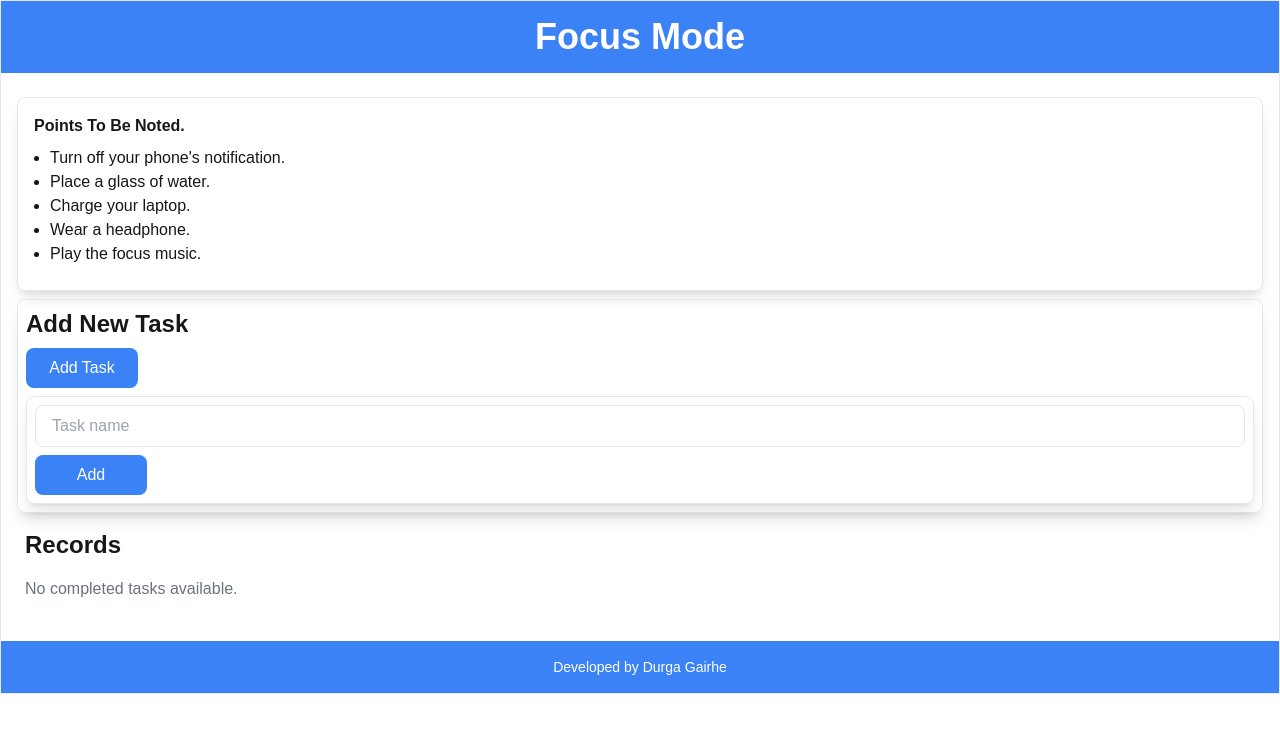
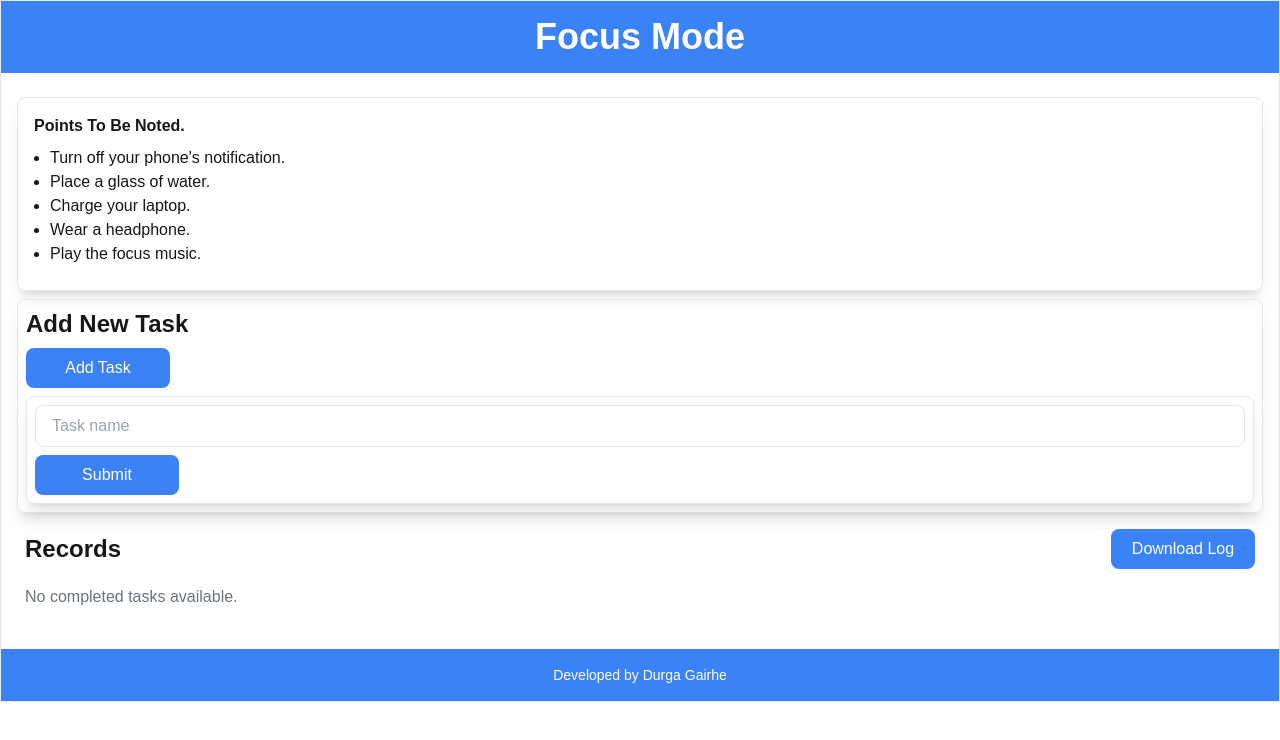
Before and after one commit to dpgaire/focus-mode, a Next.js app: page / in a window 1280 px wide. Both pictures are taken after a click on the button "Add Task". Shown: the top 740 px of the page. Built offline with nearby package versions, Linux system fonts and the light colour scheme.

Commit message:
export log feature and validation

```diff
--- a/src/components/AddTask.jsx
+++ b/src/components/AddTask.jsx
@@ -1,16 +1,18 @@
-import React, { useState } from "react";
+import React, { useState, useEffect } from "react";
 import { Button } from ".";
-import { useEffect } from "react";
 
 const AddTask = ({ tasks, setTasks, setUpdateTask }) => {
   const [openForm, setOpenForm] = useState(false);
   const [task, setTask] = useState("");
+  const [error, setError] = useState(""); // New state for error message
 
   // Handle task submission
   const handleFormSubmit = (e) => {
     e.preventDefault();
 
-    if (task.trim()) {
+    if (!task.trim()) {
+      setError("Task name cannot be empty"); // Show error if task is empty
+    } else {
       const newTask = {
         taskName: task,
         timestamp: new Date().toLocaleString(), // Capture the timestamp
@@ -22,8 +24,18 @@ const AddTask = ({ tasks, setTasks, setUpdateTask }) => {
       // Store the updated tasks array in localStorage
       localStorage.setItem("tasks", JSON.stringify(updatedTasks));
       setUpdateTask(true);
-      alert(`Task is added: ${task}`);
       setTask(""); // Clear the task input
+      setError(""); // Clear any error after successful submission
+    }
+  };
+
+  // Handle input change
+  const handleInputChange = (e) => {
+    setTask(e.target.value);
+
+    // Clear the error message when user starts typing
+    if (e.target.value.trim()) {
+      setError("");
     }
   };
 
@@ -41,13 +53,20 @@ const AddTask = ({ tasks, setTasks, setUpdateTask }) => {
           className="mt-2 flex flex-col gap-2 p-2 border rounded-lg shadow-lg"
         >
           <input
-            className="py-2 px-4 w-full border rounded-lg"
+            className={`py-2 px-4 w-full border rounded-lg ${
+              error ? "border-red-500" : ""
+            }`}
             placeholder="Task name"
             name="task"
             value={task}
-            onChange={(e) => setTask(e.target.value)}
+            onChange={handleInputChange}
           />
-          <Button type="submit" variant="primary" innerText="Add" />
+          {error && (
+            <div className="text-red-500 text-sm mt-1">
+              {error} {/* Display error message */}
+            </div>
+          )}
+          <Button type="submit" variant="primary" innerText="Submit" />
         </form>
       )}
     </div>
--- a/src/components/Button.jsx
+++ b/src/components/Button.jsx
@@ -5,7 +5,7 @@ const Button = ({ variant, innerText, type, onClick }) => {
     <button
       type={type}
       onClick={onClick}
-      className={`w-28 px-4 py-2 text-white rounded-lg ${
+      className={`w-36 px-4 py-2 text-white rounded-lg ${
         variant === "primary" ? "bg-blue-500" : "bg-red-500"
       }`}
     >
--- a/src/components/CurrentTask.jsx
+++ b/src/components/CurrentTask.jsx
@@ -3,6 +3,7 @@ import { Button } from ".";
 
 const CurrentTask = ({ currentTask, setUpdateTask }) => {
   const [time, setTime] = useState(60 * 25); // For testing with 10 seconds
+  // const [time, setTime] = useState(10); // For testing with 10 seconds
   const [alarm, setAlarm] = useState(null);
   const [isRunning, setIsRunning] = useState(false);
   const startTimeRef = useRef(null);
--- a/src/components/Records.jsx
+++ b/src/components/Records.jsx
@@ -1,4 +1,5 @@
 import React from "react";
+import { Button } from ".";
 
 const Records = ({ tasks, currentTask }) => {
   // Filter out the current task from the task list
@@ -10,9 +11,47 @@ const Records = ({ tasks, currentTask }) => {
     return dateB - dateA; // Descending order (latest first)
   });
 
+  const handleDownload = () => {
+    // Convert the task data to a JSON string
+    const data = JSON.stringify(sortedTasks, null, 2);
+    const blob = new Blob([data], { type: "application/json" });
+    const url = URL.createObjectURL(blob);
+
+    // Get current date in 'YYYY-MM-DD' format
+    const currentDate = new Date().toISOString().split("T")[0];
+
+    // Create a temporary anchor element for downloading the file
+    const link = document.createElement("a");
+    link.href = url;
+    link.download = `task_logs_${currentDate}.json`; // Filename with current date
+    link.click();
+
+    // Clean up the temporary URL
+    URL.revokeObjectURL(url);
+  };
+
+  const formatCompletionDate = (timestamp) => {
+    const date = new Date(timestamp);
+
+    // Check if the date is invalid (i.e., not a valid date)
+    if (isNaN(date.getTime())) {
+      return "Invalid Date"; // Fallback message
+    }
+
+    // If the date is valid, format it into a readable string
+    return date.toLocaleString(); // Default locale date format
+  };
+
   return (
     <div className="my-2 p-2">
-      <span className="text-2xl font-bold">Records</span>
+      <div className="flex justify-between items-center">
+        <span className="text-2xl font-bold">Records</span>
+        <Button
+          variant="primary"
+          innerText="Download Log"
+          onClick={handleDownload}
+        />
+      </div>
       <div className="max-h-96 overflow-auto">
         {sortedTasks?.length === 0 ? (
           <div className="text-gray-500 mt-4">
@@ -29,7 +68,11 @@ const Records = ({ tasks, currentTask }) => {
             </thead>
             <tbody>
               {sortedTasks?.map((task, index) => (
-                <RecordRow key={index} task={task} />
+                <RecordRow
+                  key={index}
+                  task={task}
+                  formatCompletionDate={formatCompletionDate}
+                />
               ))}
             </tbody>
           </table>
@@ -39,11 +82,10 @@ const Records = ({ tasks, currentTask }) => {
   );
 };
 
-const RecordRow = ({ task }) => {
+const RecordRow = ({ task, formatCompletionDate }) => {
   const { taskName, timestamp } = task;
-  const completionDate = timestamp
-    ? new Date(timestamp).toLocaleString()
-    : new Date().toLocaleString();
+
+  const completionDate = formatCompletionDate(timestamp);
 
   return (
     <tr className="border-b hover:bg-gray-100">
```
